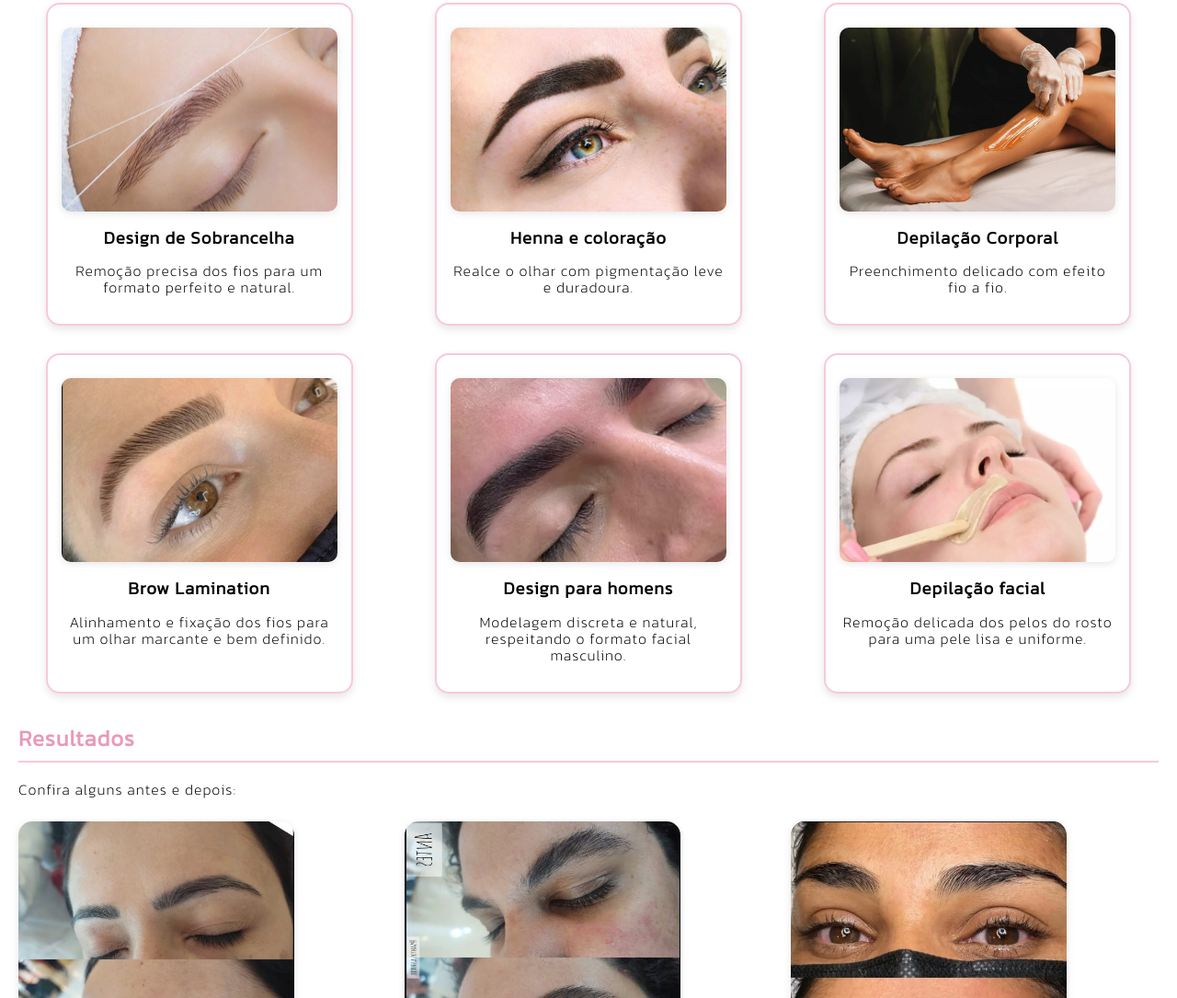
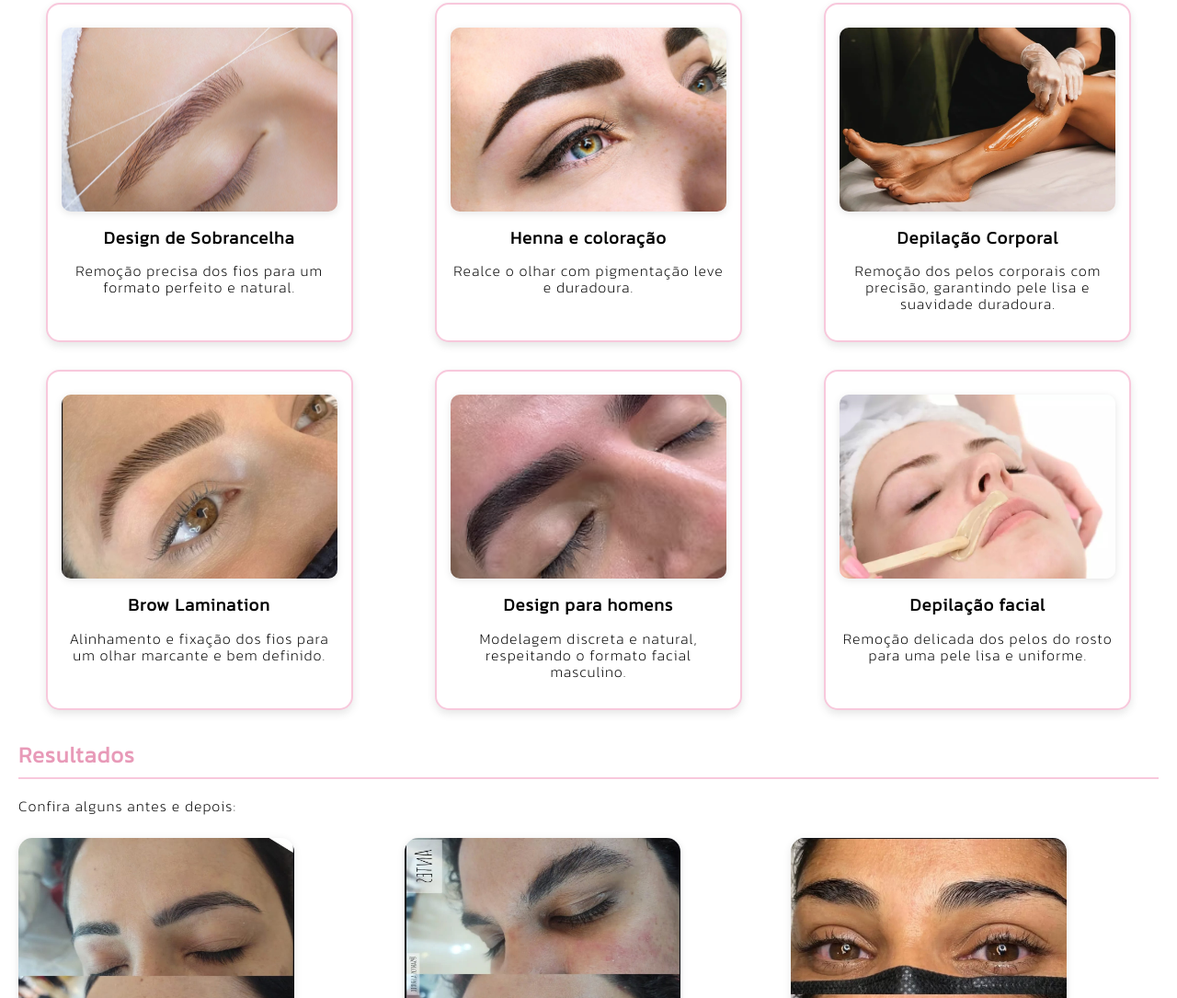
Before and after one commit to italopenha/projeto-integrador-2, a plain HTML site: page frontend/index.html in a window 1280 px wide. Shown: the part 829-1914 px from the top of the page at 92% size. Drawn offline with Linux system fonts and the light colour scheme; no server answers.

Commit message:
docs: Alteração da descrição do procedimento depilação corporal

```diff
--- a/frontend/index.html
+++ b/frontend/index.html
@@ -65,7 +65,7 @@
                 <div class="card">
                     <img src="./imgs/depilacaoCorporal.jpg" alt="Depilação Corporal">
                     <h3>Depilação Corporal</h3>
-                    <p>Preenchimento delicado com efeito fio a fio.</p>
+                    <p>Remoção dos pelos corporais com precisão, garantindo pele lisa e suavidade duradoura.</p>
                 </div>
 
                 <div class="card">
```
